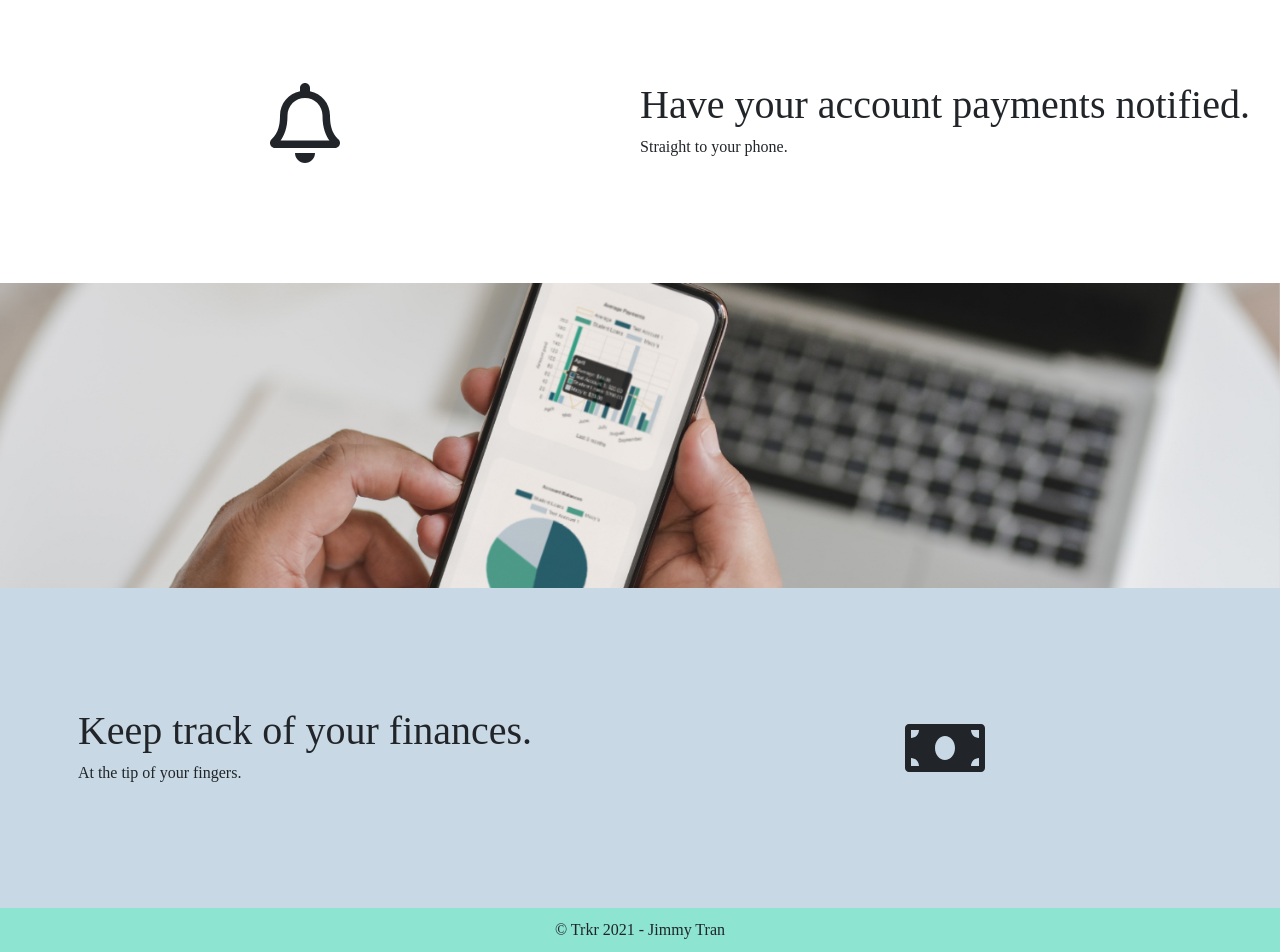
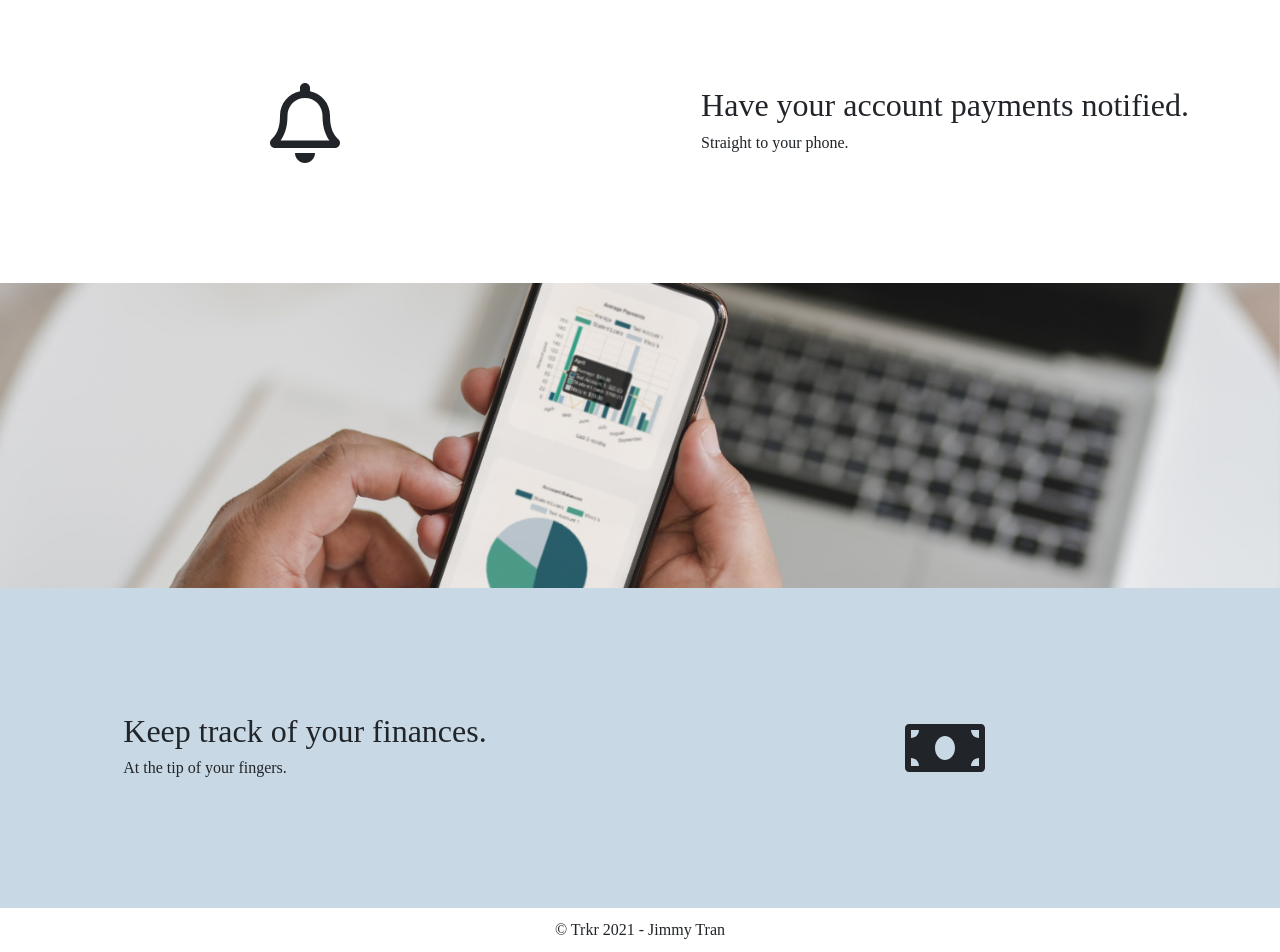
Before and after one commit to jimmytran16/FinNetic, a React (Create React App) app in the folder frontend/: page / in a window 1280 px wide. Shown: the part 747-1699 px from the top of the page. Built offline with nearby package versions, Linux system fonts and the light colour scheme.

Commit message:
update and deploy

```diff
--- a/frontend/src/screens/dashboard/dashboard-budgeting/dashboard-bugeting.jsx
+++ b/frontend/src/screens/dashboard/dashboard-budgeting/dashboard-bugeting.jsx
@@ -1,8 +1,14 @@
 import React from 'react'
+import BoxContainer from '../../../components/BoxContainer'
 
 const DashboardBudgetingPage = () => {
     return (
-        <h6>Bugetting Feature - Coming soon ....</h6>
+        <BoxContainer>
+            <h6>
+                <strong>Bugetting Feature</strong>
+                - Coming soon ....
+            </h6>
+        </BoxContainer>
     )
 }
 
--- a/frontend/src/screens/dashboard/dashboard-open-accounts/tabs/accounts/dashboard-tabs-accounts.jsx
+++ b/frontend/src/screens/dashboard/dashboard-open-accounts/tabs/accounts/dashboard-tabs-accounts.jsx
@@ -35,14 +35,14 @@ function AccountsTabContent(props) {
                         {(data.length > 0)
                             ? (<>
                                 <AccountTable data={data} setReload={setReload} reload={reload} />
-                                <div style={{ display: 'flex' }}>
-                                    <AccountFormModal setReload={setReload} reload={reload} />
-                                    <PaymentFormModal data={data} />
-                                </div>
                             </>)
 
                             : <h6 style={{ textAlign:'center' }}>No Accounts</h6>
                         }
+                             <div style={{ display: 'flex' }}>
+                                    <AccountFormModal setReload={setReload} reload={reload} />
+                                    <PaymentFormModal data={data} />
+                                </div>
                     </>
             }
         </Container>
--- a/frontend/src/screens/home/HomeScreen.css
+++ b/frontend/src/screens/home/HomeScreen.css
@@ -43,7 +43,7 @@
 }
 
 footer {
-  background-color: #8ce4d1;
+  background-color: #ffffff;
   padding: 10px 20px;
   text-align: center;
 }
--- a/frontend/src/screens/home/HomeScreen.jsx
+++ b/frontend/src/screens/home/HomeScreen.jsx
@@ -35,7 +35,7 @@ function HomeScreen({ history }) {
                             </Col>
                             <Col style={{ display:'flex', alignItems:'center', justifyContent:'center' }} sm={12} md={6}>
                                 <div >
-                                    <h1>Have your account payments notified.</h1>
+                                    <h2>Have your account payments notified.</h2>
                                     <h6>
                                         Straight to your phone.
                                     </h6>
@@ -54,7 +54,7 @@ function HomeScreen({ history }) {
                         <Row className="home___banner__1" style={{ height:'100%', width:'100%' }}>
                         <Col style={{ display:'flex', alignItems:'center', justifyContent:'center' }} sm={12} md={6}>
                                 <div >
-                                    <h1>Keep track of your finances.</h1>
+                                    <h2>Keep track of your finances.</h2>
                                     <h6>
                                         At the tip of your fingers.
                                     </h6>
```
